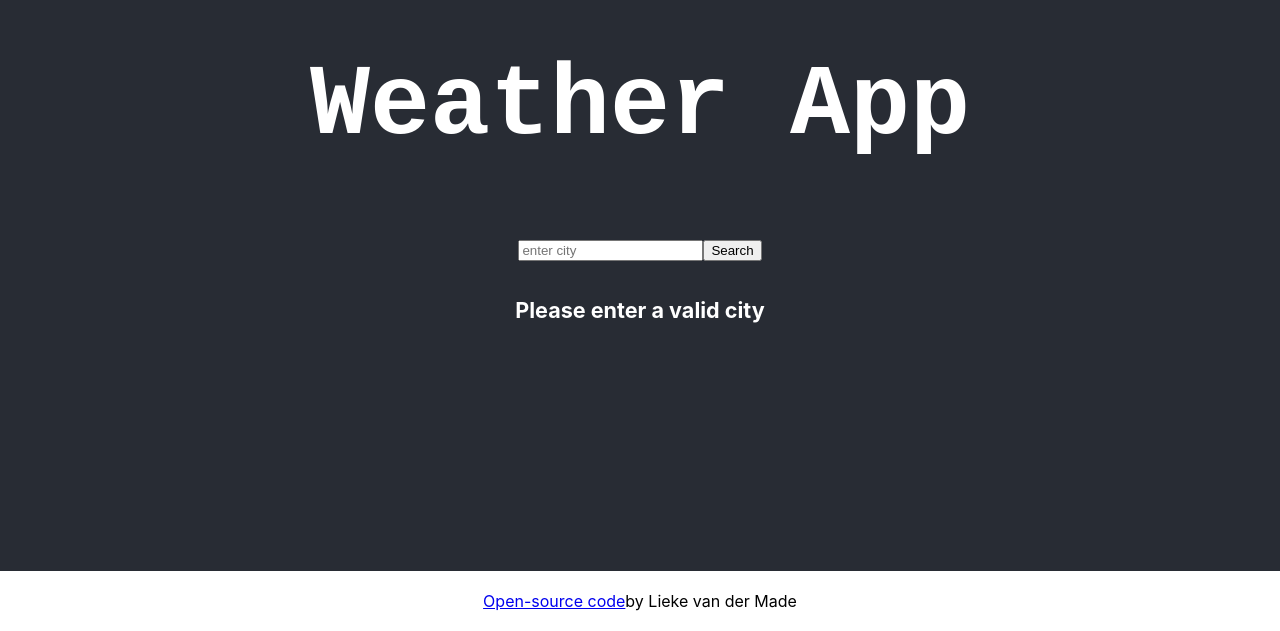
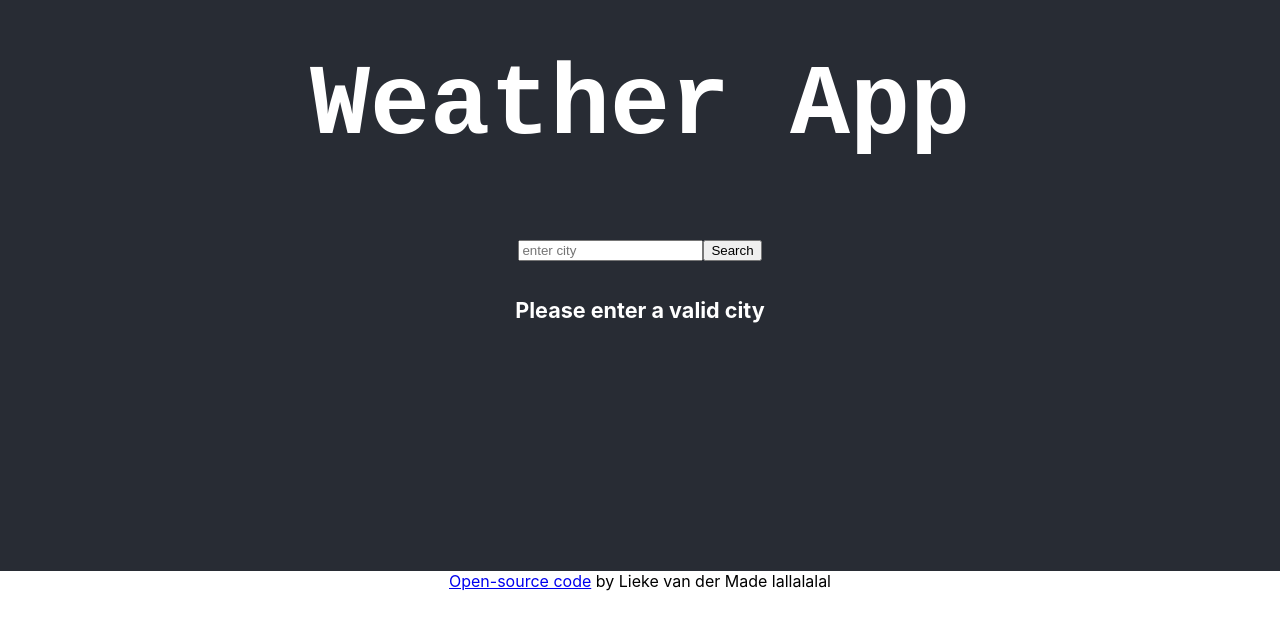
Before and after one commit to LiekeM/weather-react-test2, a React (Create React App) app: page / in a window 1280 px wide. Shown: the part 229-860 px from the top of the page. After the commit the page ends 820 px from the top, so only its background shows below. Built offline with nearby package versions, Linux system fonts and the light colour scheme.

Commit message:
update footer

```diff
--- a/src/App.css
+++ b/src/App.css
@@ -17,7 +17,3 @@ h1 {
   font-family: "Courier New", Courier, monospace;
   font-size: 100px;
 }
-
-footer {
-  padding: 20px;
-}
--- a/src/App.js
+++ b/src/App.js
@@ -11,8 +11,8 @@ function App() {
       <footer>
         <a href="https://github.com/LiekeM/weather-react-test2">
           Open-source code
-        </a>
-        by Lieke van der Made
+        </a>{" "}
+        by Lieke van der Made lallalalal
       </footer>
     </div>
   );
```
Also changed, not shown: public/logo192.png (deleted), public/logo512.png (deleted).
